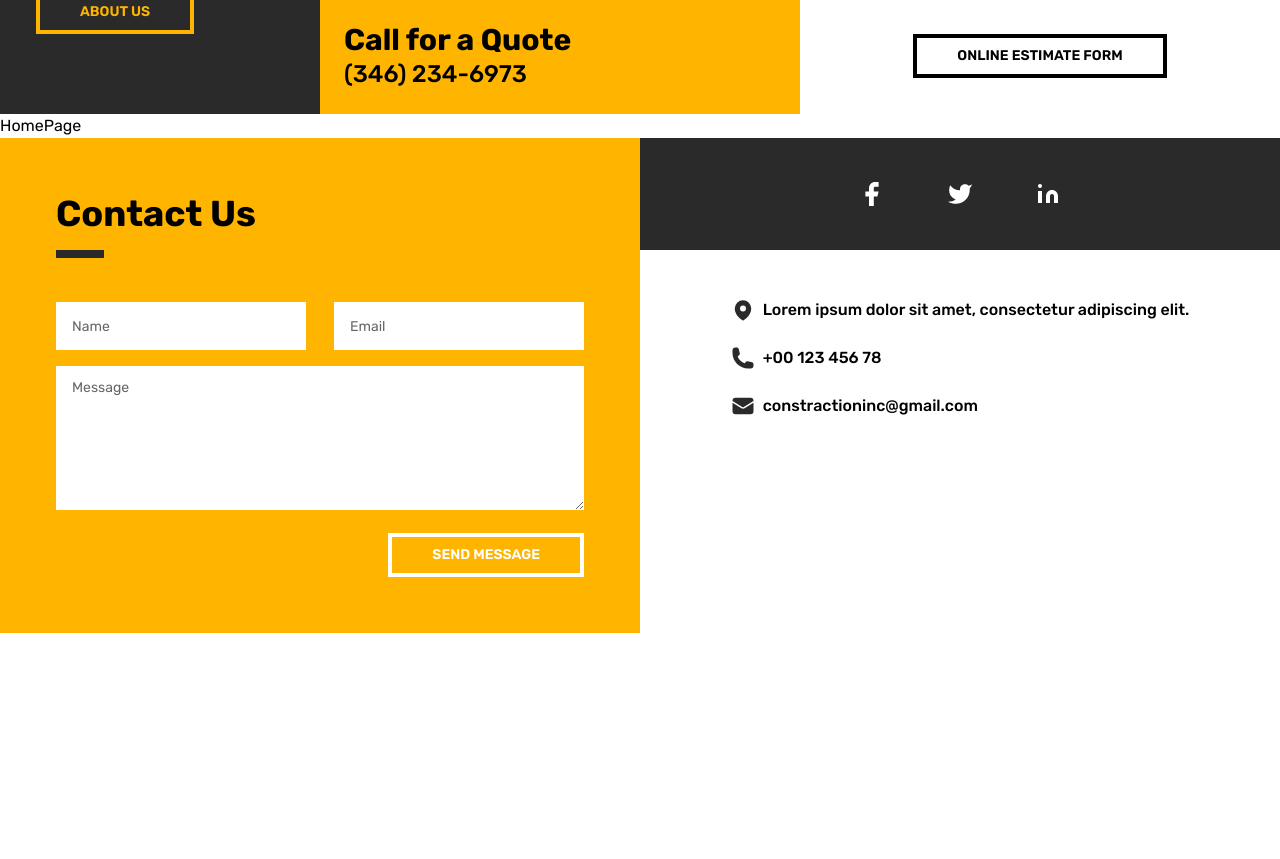
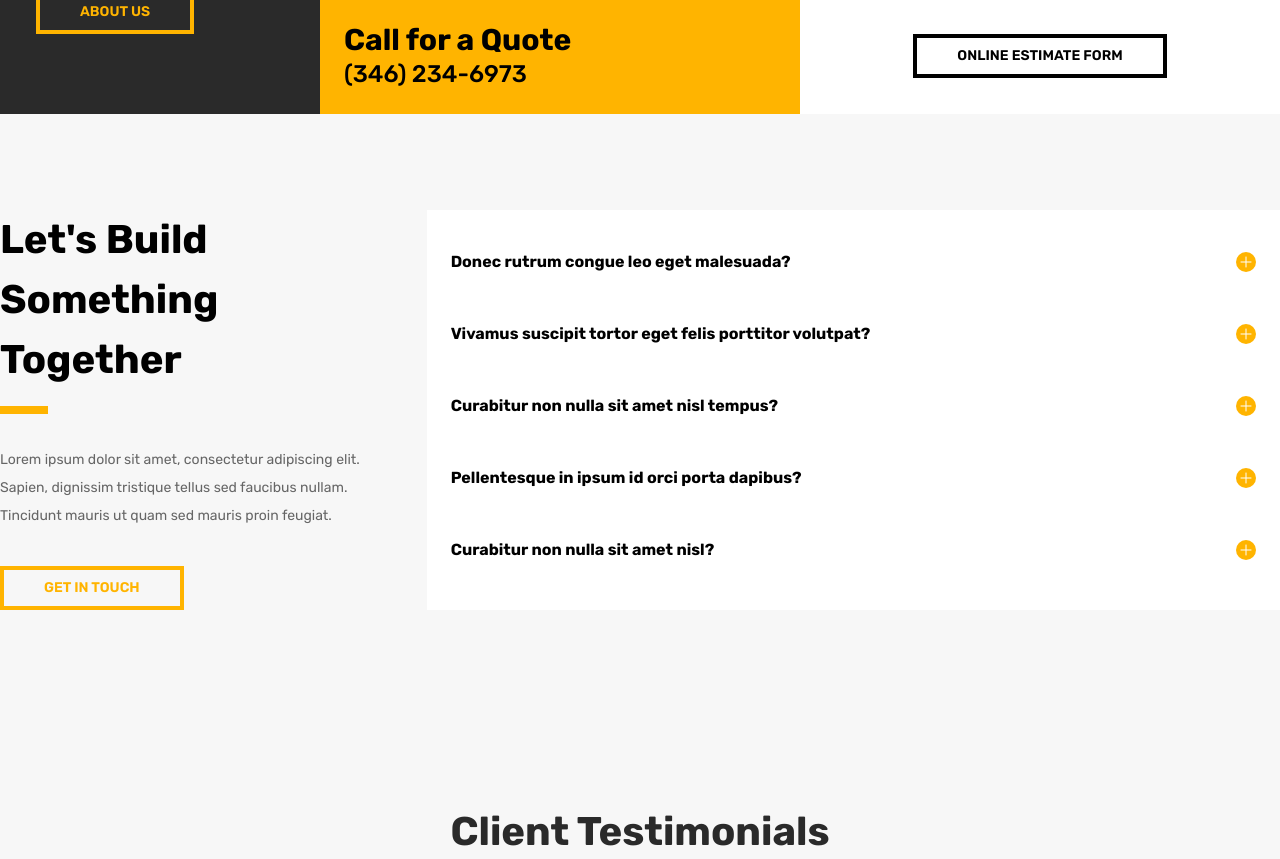
Before and after one commit to mubasyir19/Construction-Company-Landing, a Next.js app: page / in a window 1280 px wide. Shown: the part 3034-3893 px from the top of the page. Before the commit the page ends 3667 px from the top, so only its background shows below. Built offline with nearby package versions, Linux system fonts and the light colour scheme.

Commit message:
add: faq and clients section

```diff
--- a/src/app/globals.css
+++ b/src/app/globals.css
@@ -13,4 +13,5 @@
   --color-primary: #ffb400;
   --color-secondary: #2a2a2a;
   --color-typography: #666666;
+  --color-light-secondary: #f7f7f7;
 }
--- a/src/app/page.tsx
+++ b/src/app/page.tsx
@@ -1,4 +1,6 @@
 import Contact from "@/components/organism/Contact";
+import FAQComponents from "@/components/organism/FAQ";
+import { StarIcon } from "@heroicons/react/24/solid";
 import Image from "next/image";
 
 export default function Home() {
@@ -152,7 +154,7 @@ export default function Home() {
           </div>
         </div>
       </section>
-      <section className="@container mx-auto py-24">
+      <section className="container mx-auto py-24">
         <div className="text-center">
           <h2 className="text-secondary text-[40px] font-bold">
             Latest Projects
@@ -236,7 +238,7 @@ export default function Home() {
         </div>
       </section>
       <section className="flex flex-col lg:flex-row">
-        <div className="bg-secondary flex w-1/4 items-center justify-center bg-left px-9 py-20">
+        <div className="bg-secondary flex w-full items-center justify-center bg-left px-9 py-20 md:w-1/4">
           <div className="">
             <h2 className="text-[40px] font-bold text-white">
               We&apos;ve Been Building For Over 10 Years
@@ -276,7 +278,106 @@ export default function Home() {
           </div>
         </div>
       </section>
-      <h1>HomePage</h1>
+      <section className="bg-light-secondary w-full py-24">
+        <div className="container mx-auto flex flex-col md:flex-row">
+          <div className="bg-light-secondary w-full pr-14 md:w-1/3">
+            <div className="">
+              <h2 className="text-[40px] font-bold text-black">
+                Let&apos;s Build Something Together
+              </h2>
+              <hr className="border-primary my-4 w-12 border-4" />
+              <p className="text-typography mt-8 text-sm leading-7">
+                Lorem ipsum dolor sit amet, consectetur adipiscing elit. Sapien,
+                dignissim tristique tellus sed faucibus nullam. Tincidunt mauris
+                ut quam sed mauris proin feugiat.
+              </p>
+              <button className="border-primary text-primary mt-9 cursor-pointer border-4 px-10 py-2 text-sm font-semibold uppercase">
+                Get In Touch
+              </button>
+            </div>
+          </div>
+          <div className="flex-1 bg-white px-6 py-4">
+            <FAQComponents />
+          </div>
+        </div>
+      </section>
+      <section className="bg-light-secondary py-24">
+        <div className="container mx-auto w-3/4">
+          <div className="text-center">
+            <h2 className="text-secondary text-[40px] font-bold">
+              Client Testimonials
+            </h2>
+            <hr className="border-primary mx-auto my-4 w-12 border-4" />
+          </div>
+          <div className="mt-10 grid grid-cols-3 gap-14">
+            <div id="testimonial" className="bg-white px-8 py-10">
+              <div className="flex items-center justify-center gap-3">
+                <StarIcon className="text-primary size-6" />
+                <StarIcon className="text-primary size-6" />
+                <StarIcon className="text-primary size-6" />
+                <StarIcon className="text-primary size-6" />
+                <StarIcon className="text-primary size-6" />
+              </div>
+              <div className="mt-10">
+                <p className="text-typography mt-10 text-sm leading-7">
+                  “Lorem ipsum dolor sit amet, consectetur adipiscing elit.
+                  Sapien, dignissim tristique tellus sed faucibus nullam.”
+                </p>
+              </div>
+              <div className="mt-6">
+                <p className="text-base font-medium">John Smith</p>
+              </div>
+            </div>
+            <div id="testimonial" className="bg-white px-8 py-10">
+              <div className="flex items-center justify-center gap-3">
+                <StarIcon className="text-primary size-6" />
+                <StarIcon className="text-primary size-6" />
+                <StarIcon className="text-primary size-6" />
+                <StarIcon className="text-primary size-6" />
+                <StarIcon className="text-primary size-6" />
+              </div>
+              <div className="mt-10">
+                <p className="text-typography mt-10 text-sm leading-7">
+                  “Lorem ipsum dolor sit amet, consectetur adipiscing elit.
+                  Sapien, dignissim tristique tellus sed faucibus nullam.”
+                </p>
+              </div>
+              <div className="mt-6">
+                <p className="text-base font-medium">John Smith</p>
+              </div>
+            </div>
+            <div id="testimonial" className="bg-white px-8 py-10">
+              <div className="flex items-center justify-center gap-3">
+                <StarIcon className="text-primary size-6" />
+                <StarIcon className="text-primary size-6" />
+                <StarIcon className="text-primary size-6" />
+                <StarIcon className="text-primary size-6" />
+                <StarIcon className="text-primary size-6" />
+              </div>
+              <div className="mt-10">
+                <p className="text-typography mt-10 text-sm leading-7">
+                  “Lorem ipsum dolor sit amet, consectetur adipiscing elit.
+                  Sapien, dignissim tristique tellus sed faucibus nullam.”
+                </p>
+              </div>
+              <div className="mt-6">
+                <p className="text-base font-medium">John Smith</p>
+              </div>
+            </div>
+          </div>
+        </div>
+      </section>
+      <section className="bg-light-secondary py-24">
+        <div className="container mx-auto">
+          <Image
+            src={`/images/clients.png`}
+            width={1048}
+            height={240}
+            alt="clients"
+            className="mx-auto h-auto w-3/4"
+          />
+        </div>
+      </section>
       <Contact />
     </div>
   );
--- /dev/null
+++ b/src/components/organism/FAQ.tsx
@@ -0,0 +1,41 @@
+"use client";
+
+import { dataFAQ } from "@/constants/faq";
+import { MinusIcon } from "@heroicons/react/24/outline";
+import { PlusIcon } from "@heroicons/react/24/outline";
+import React, { useState } from "react";
+
+export default function FAQComponents() {
+  const [openIndex, setOpenIndex] = useState<number | null>(null);
+
+  const toggleFAQ = (index: number) => {
+    setOpenIndex((prevIndex) => (prevIndex === index ? null : index));
+  };
+
+  return (
+    <div>
+      {dataFAQ.map((data, index) => (
+        <div key={index} id="faq" className="py-6">
+          <div id="question" className="flex items-center justify-between">
+            <p className="text-base font-bold text-black">{data.question}</p>
+            <button
+              onClick={() => toggleFAQ(index)}
+              className="bg-primary flex size-5 cursor-pointer items-center justify-center rounded-full"
+            >
+              {openIndex === index ? (
+                <MinusIcon className="size-4 text-white" />
+              ) : (
+                <PlusIcon className="size-4 text-white" />
+              )}
+            </button>
+          </div>
+          {openIndex === index && (
+            <p id="answer" className="text-typography mt-4 text-sm">
+              {data.answer}
+            </p>
+          )}
+        </div>
+      ))}
+    </div>
+  );
+}
--- /dev/null
+++ b/src/constants/faq.ts
@@ -0,0 +1,29 @@
+import { FAQ } from "@/types/faq.type";
+
+export const dataFAQ: FAQ[] = [
+  {
+    question: "Donec rutrum congue leo eget malesuada?",
+    answer:
+      "Lorem ipsum dolor sit amet, consectetur adipiscing elit. Sapien, dignissim tristique tellus sed faucibus nullam. Tincidunt mauris ut quam sed mauris proin feugiat. ",
+  },
+  {
+    question: "Vivamus suscipit tortor eget felis porttitor volutpat?",
+    answer:
+      "Lorem ipsum dolor sit amet, consectetur adipiscing elit. Sapien, dignissim tristique tellus sed faucibus nullam. Tincidunt mauris ut quam sed mauris proin feugiat. ",
+  },
+  {
+    question: "Curabitur non nulla sit amet nisl tempus?",
+    answer:
+      "Lorem ipsum dolor sit amet, consectetur adipiscing elit. Sapien, dignissim tristique tellus sed faucibus nullam. Tincidunt mauris ut quam sed mauris proin feugiat. ",
+  },
+  {
+    question: "Pellentesque in ipsum id orci porta dapibus?",
+    answer:
+      "Lorem ipsum dolor sit amet, consectetur adipiscing elit. Sapien, dignissim tristique tellus sed faucibus nullam. Tincidunt mauris ut quam sed mauris proin feugiat. ",
+  },
+  {
+    question: "Curabitur non nulla sit amet nisl?",
+    answer:
+      "Lorem ipsum dolor sit amet, consectetur adipiscing elit. Sapien, dignissim tristique tellus sed faucibus nullam. Tincidunt mauris ut quam sed mauris proin feugiat. ",
+  },
+];
--- /dev/null
+++ b/src/types/faq.type.ts
@@ -0,0 +1,4 @@
+export interface FAQ {
+  question: string;
+  answer: string;
+}
```
Also changed, not shown: public/images/clients.png (added).
